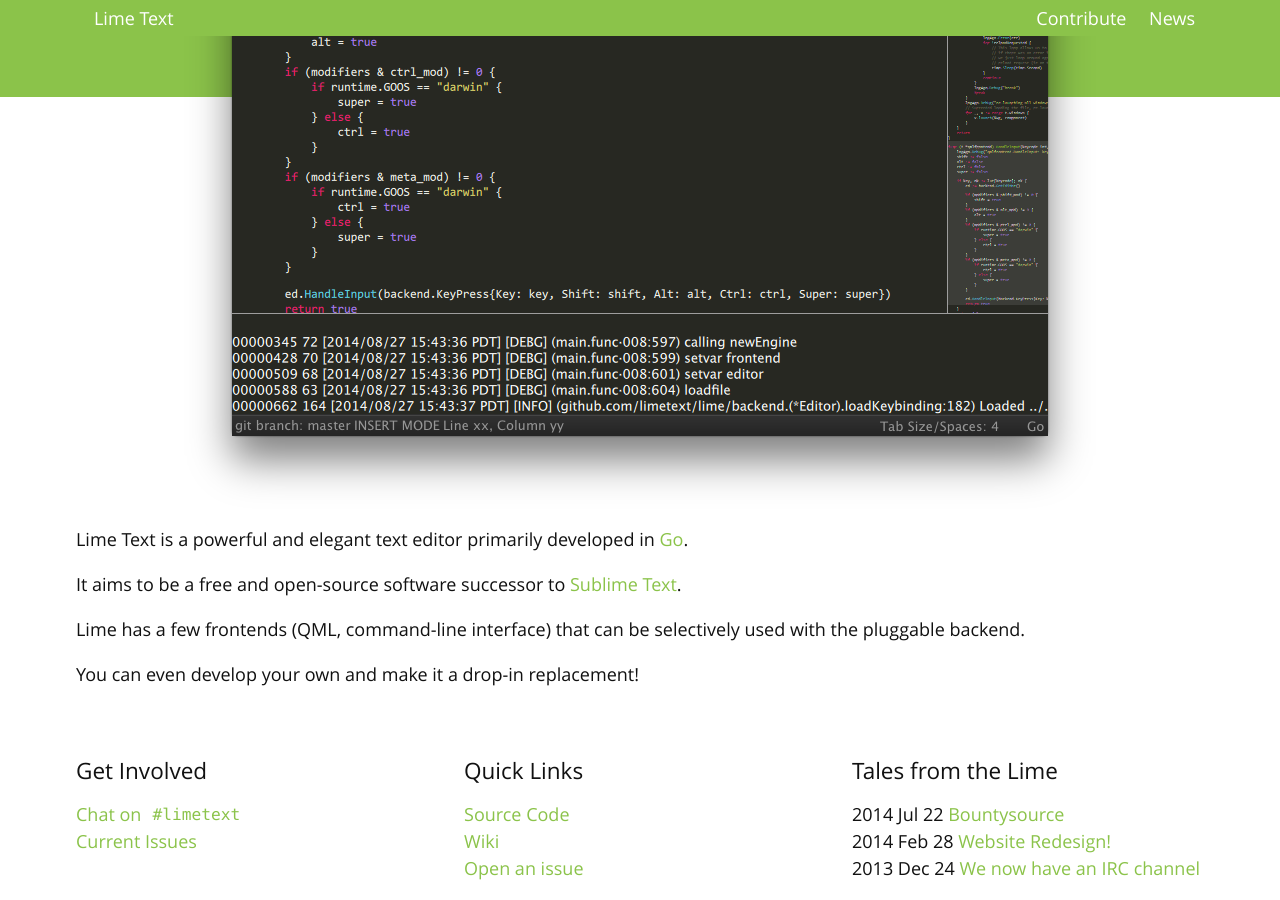
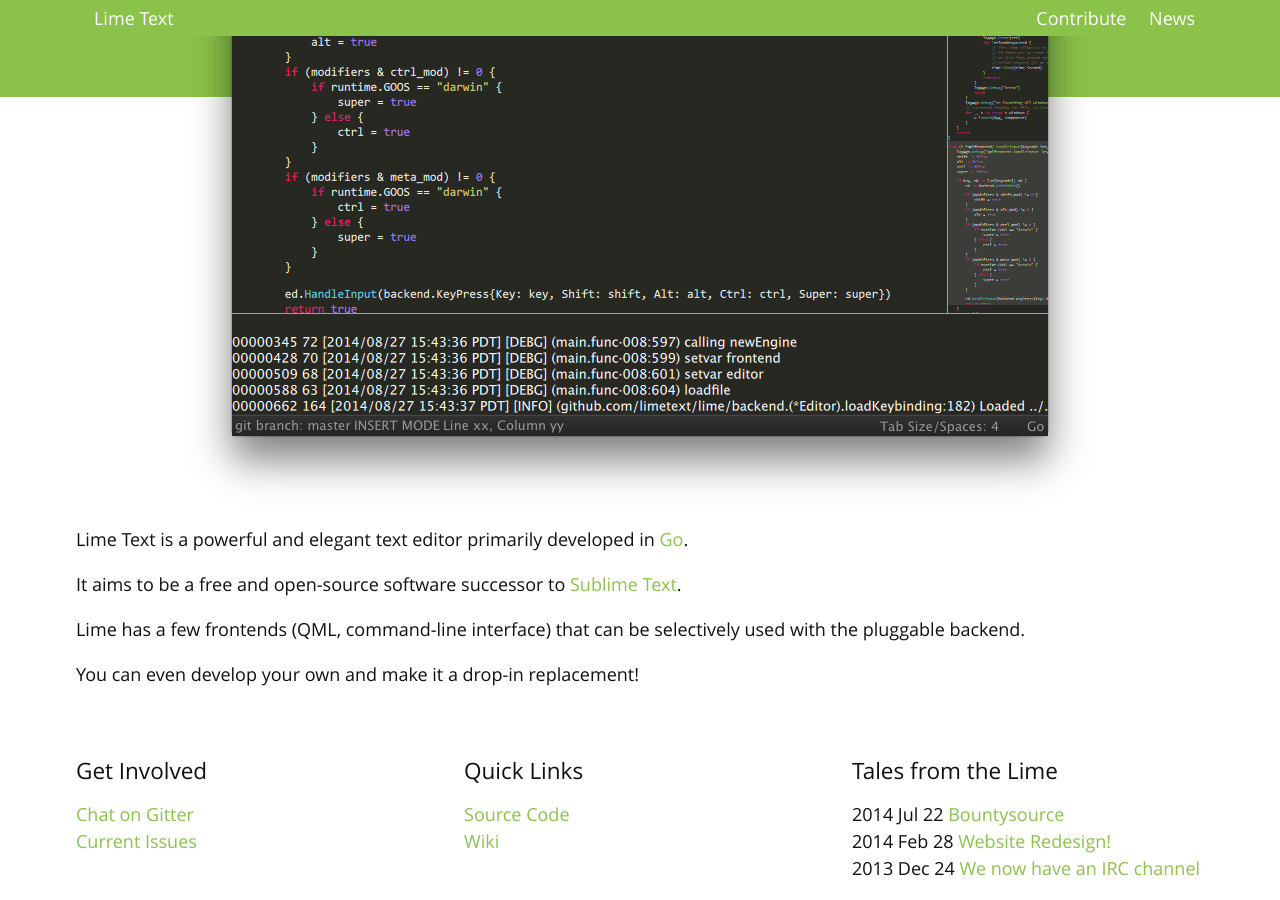
Before and after one commit to limetext/limetext.github.io, a Jekyll site: the page built from index.md, in a window 1280 px wide and 900 px high, scrolled down 803 px. Built offline with Jekyll 4.4.1, drawn with Linux system fonts in a browser that asks for light colours.

Commit message:
requested changes

```diff
--- /dev/null
+++ b/CNAME
@@ -0,0 +1 @@
+limetext.org
--- a/_includes/footer.html
+++ b/_includes/footer.html
@@ -5,7 +5,7 @@
 
 					<ul class="unstyled">
 						<li>
-							<a href="//webchat.freenode.net/?channels=limetext">Chat on <code>#limetext</code></a>
+							<a href="//gitter.im/orgs/limetext/rooms">Chat on Gitter</a>
 						</li>
 						<li>
 							<a href="//github.com/limetext/lime/issues">Current Issues</a>
@@ -18,13 +18,10 @@
 
 					<ul class="unstyled">
 						<li>
-							<a href="//github.com/limetext/lime">Source Code</a>
+							<a href="//github.com/limetext">Source Code</a>
 						</li>
 						<li>
 							<a href="//github.com/limetext/lime/wiki">Wiki</a>
-						</li>
-						<li>
-							<a href="//github.com/limetext/lime/issues/new">Open an issue</a>
 						</li>
 					</ul>
 				</div>
```
Also changed, not shown: Gemfile (+6 -2 lines), Gemfile.lock (added), README.md (renamed from readme.md), 2 other files.
